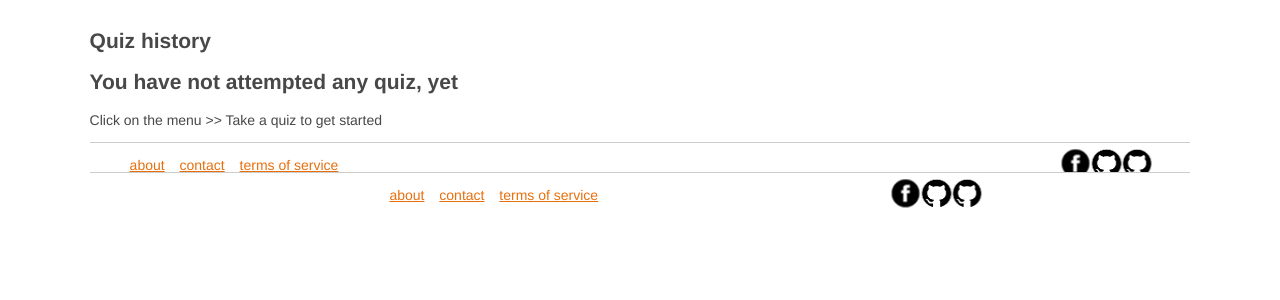
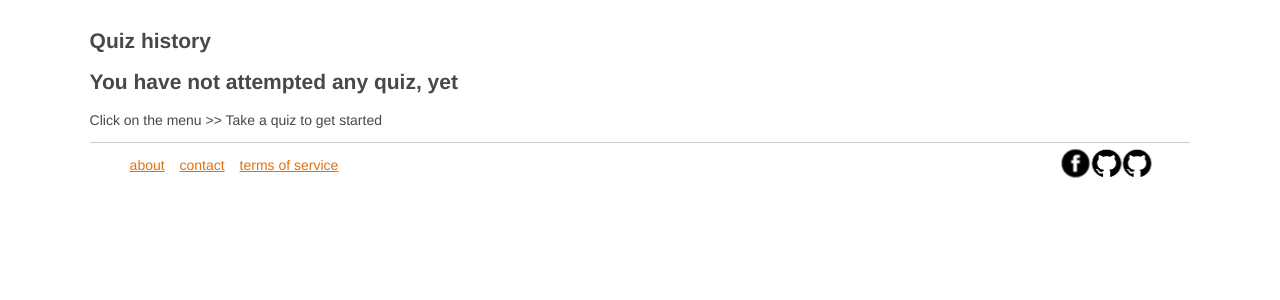
Before and after one commit to Ebuube/Nervenex, a Flask app: template web_dynamic/templates/quiz_history.html in a window 1280 px wide. Shown: the part 71-371 px from the top of the page. Run offline with Flask 3, Linux system fonts and the light colour scheme; the template is opened without the code that fills it, so the values that code supplies are empty; some libraries are stand-ins or nearby versions.

Commit message:
Modify quiz_history to use new base template #2
- [x] Remove header, nav menu, footer, common styles and scripts that
are already in the base.html template.
- [x] Note: It does not look the same. Each quiz in the history supposed
to have animation on hover.

```diff
--- a/web_dynamic/templates/quiz_history.html
+++ b/web_dynamic/templates/quiz_history.html
@@ -1,61 +1,17 @@
 {% extends "base.html" %}
 {% block head %}
-        <meta charset="utf-9">
-        <title>Nervenex</title>
+    {{ super() }}
+    <link rel="stylesheet" href="../static/styles/quiz_history.css">
+{% endblock %}
 
-        <!--Favicon-->
-        <link rel="icon" type="image/png" href="../static/images/icon.png">
-
-        <!--STYLING-->
-	<link rel="stylesheet" href="../static/styles/common.css">
-	<link rel="stylesheet" href="../static/styles/header.css">
-	<link rel="stylesheet" href="../static/styles/footer.css">
-	<link rel="stylesheet" href="../static/styles/quiz_history.css">
-
-	<script src="https://code.jquery.com/jquery-3.2.1.min.js"></script>
-	<script src="https://cdn.jsdelivr.net/npm/sweetalert2@11"></script>
-	<script src="../static/scripts/general.js"></script>
-	<script src="../static/scripts/quiz_history.js"></script>
+{% block scripts %}
+    {{ super() }}
+    <script src="../static/scripts/quiz_history.js"></script>
 {% endblock %}
 
 {% block content %}
-        <!--HEADER-->
-        <header>
-            <section class="navigation">
-                <button class="button">
-                    <div class="bar"></div>
-                    <div class="bar"></div>
-                    <div class="bar"></div>
-
-                    <ul class="menu">
-                        <li id="menu_home">Home</li>
-                        <li id="menu_take_quiz">Take a quiz</li>
-                        <li id="menu_create_quiz">Create a quiz</li>
-			<li id="menu_quiz_history">Quiz history</li>
-			<li id="menu_view_posts" class="tooltip" disabled>View Posts<span class="tooltiptext">Comming soon</span></li>
-                        <li id="menu_get_resources">Get Resources</li>
-                        <li id="menu_login">Log in</li>
-			<li id="menu_logout">Log out</li>
-                    </ul>
-                </button>
-            </section>
-            <section class="header_logo">
-		    <div class="tooltip button">
-		    	<span class="tooltiptext">Return to home</span>
-		    </div>
-	    </section>
-
-            <section class="tooltip user_detail">
-                <p id="username">Unidentified User</p>
-                <div id="api_status">U</div>
-		<span class="tooltiptext">Menu >> Login</span>
-            </section>
-        </header>
-
-
-        <!--CONTENTS-->
-        <div class="container">
-
+    <!--CONTENTS-->
+    <div class="container">
         <section class="content">
 	    <h1>Quiz history</h1>
 
@@ -92,25 +48,4 @@
 	    <p>Click on the menu >> Take a quiz to get started</p>
 	{% endif %}
         </section>
-
-        <!--FOOTER-->
-        <div class="pagefooter">
-            <footer>
-                <span class="info">
-                    <ul>
-                        <li id="footer_about" class="hyperlink">about</li>
-                        <li id="footer_contact" class="hyperlink">contact</li>
-                        <li id="footer_terms" class="hyperlink">terms of service</li>
-                    </ul>
-                </span>
-
-                <span class="social_media">
-                    <ul>
-                        <li id="footer_facebook" class="facebook button logo"><div></div></li>
-                        <li id="footer_github_edwin" class="github button logo"><div></div></li>
-                        <li id="footer_github_ebube" class="github button logo"><div></div></li>
-                    </ul>
-                </span>
-            </footer>
-        </div>
 {% endblock %}
```
